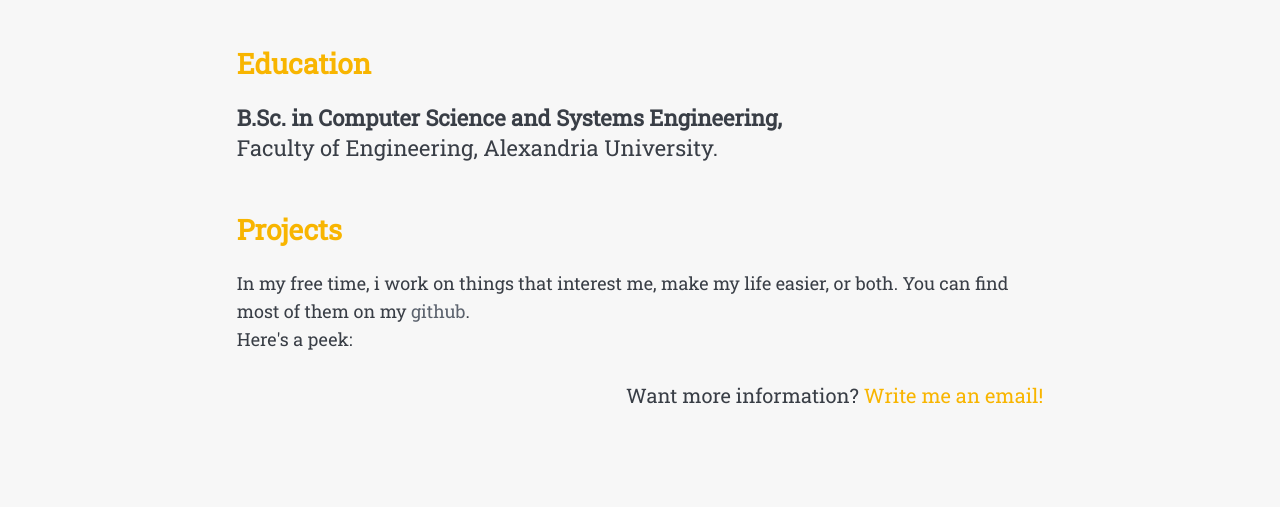
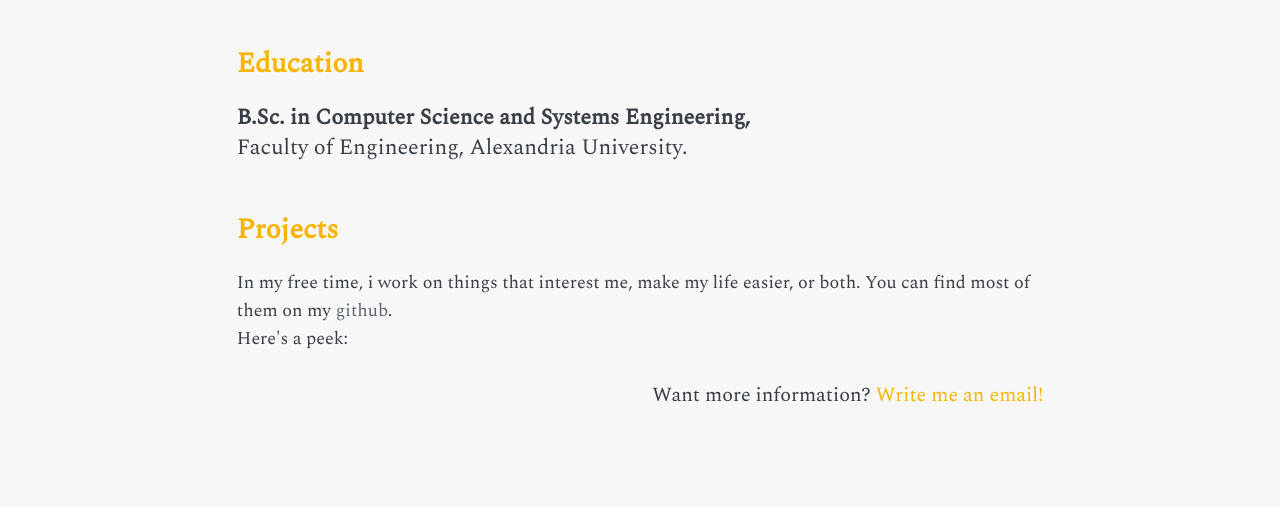
Before and after one commit to sudo-sturbia/sudo-sturbia.github.io, a plain HTML site: page index.html in a window 1280 px wide. Shown: the part 293-800 px from the top of the page. Drawn offline with nearby package versions, Linux system fonts and the light colour scheme; no server answers.

Commit message:
index,styles: update font

```diff
--- a/index.html
+++ b/index.html
@@ -6,8 +6,9 @@
         <meta name="author" content="Zyad A. Ali">
         <meta name="description" content="I'm Zyad A. Ali, Hi!">
 
+        <link rel="preconnect" href="https://fonts.gstatic.com">
+        <link rel="stylesheet" href="https://fonts.googleapis.com/css2?family=Spectral&display=swap">
         <link rel="stylesheet" href="styles/style.css">
-        <link rel="stylesheet" href="https://fonts.googleapis.com/css2?family=Roboto+Slab&display=swap">
         <link rel="shortcut icon" href="images/favicon.ico" type="image/x-icon">
 
         <title>Zyad A. Ali</title>
--- a/styles/style.css
+++ b/styles/style.css
@@ -3,7 +3,7 @@ html {
 }
 
 body {
-    font-family: 'Roboto Slab', serif;
+    font-family: 'Spectral', serif;
 
     width: 90%;
 
```
